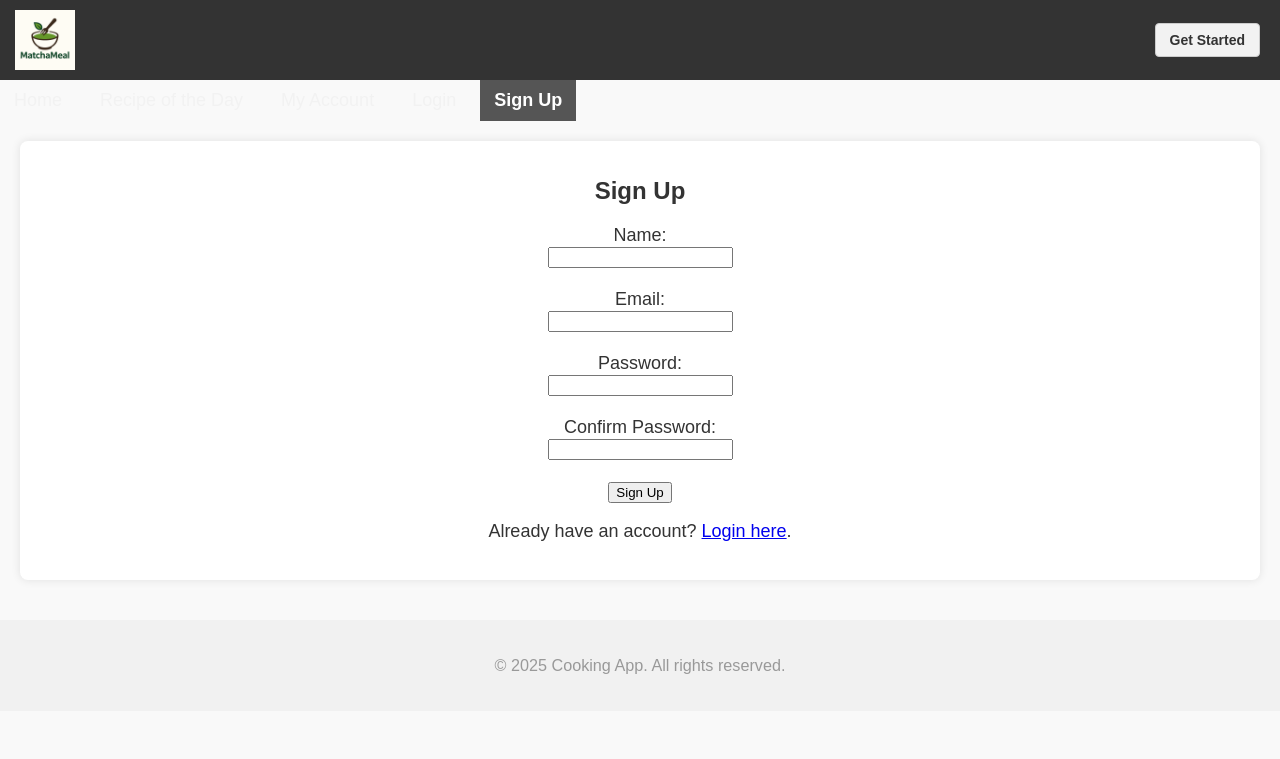
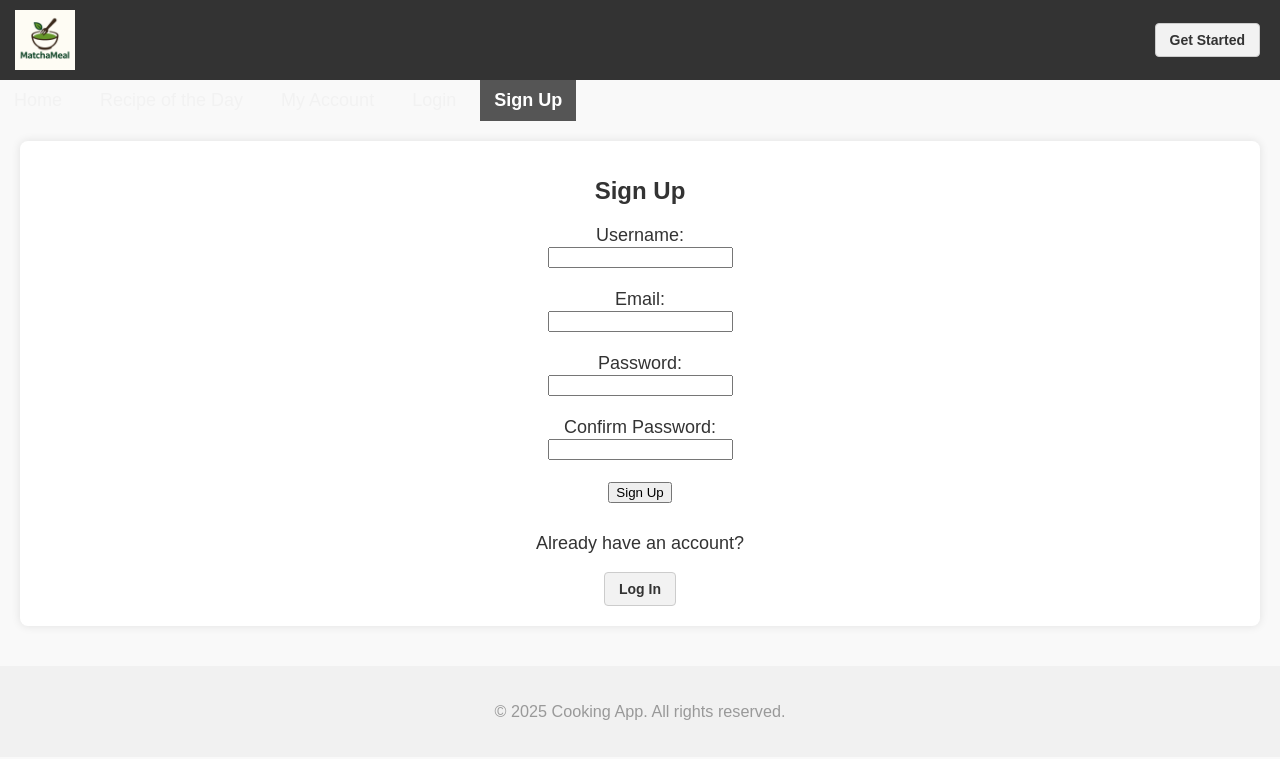
Before and after one commit to mdmontes94/CookingApp_CIS248, a PHP site: page /index.php?action=signup in a window 1280 px wide. Shown: the top 759 px of the page. Run offline with PHP 8.4, Linux system fonts and the light colour scheme.

Commit message:
Slightly adjusted signup.php

```diff
--- a/views/user/signup.php
+++ b/views/user/signup.php
@@ -8,7 +8,7 @@
     <?php endif; ?>
 
     <form method="post" action="index.php?action=signupSubmit">
-        <label for="name">Name:</label><br>
+        <label for="name">Username:</label><br>
         <input type="text" id="name" name="name" required><br><br>
 
         <label for="email">Email:</label><br>
@@ -23,7 +23,11 @@
         <button type="submit">Sign Up</button>
     </form>
 
-    <p>Already have an account? <a href="index.php?action=login">Login here</a>.</p>
+    <div style="margin-top: 30px; text-align: center;">
+        <p>Already have an account?</p>
+        <a href="index.php?action=login" class="auth-button">Log In</a>
+    </div>
+
 </div>
 
 <?php include 'views/partials/footer.php'; ?>
```
